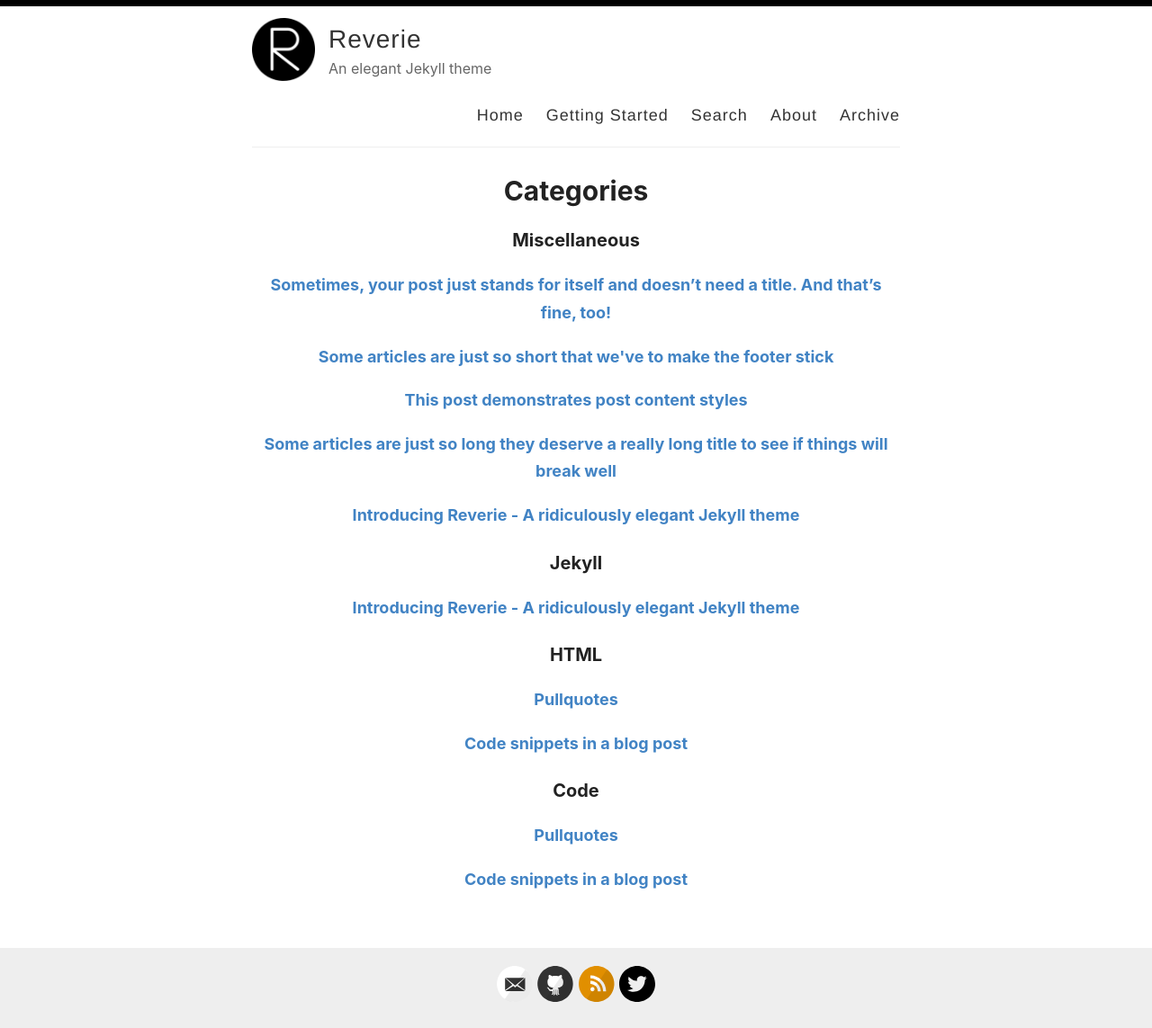
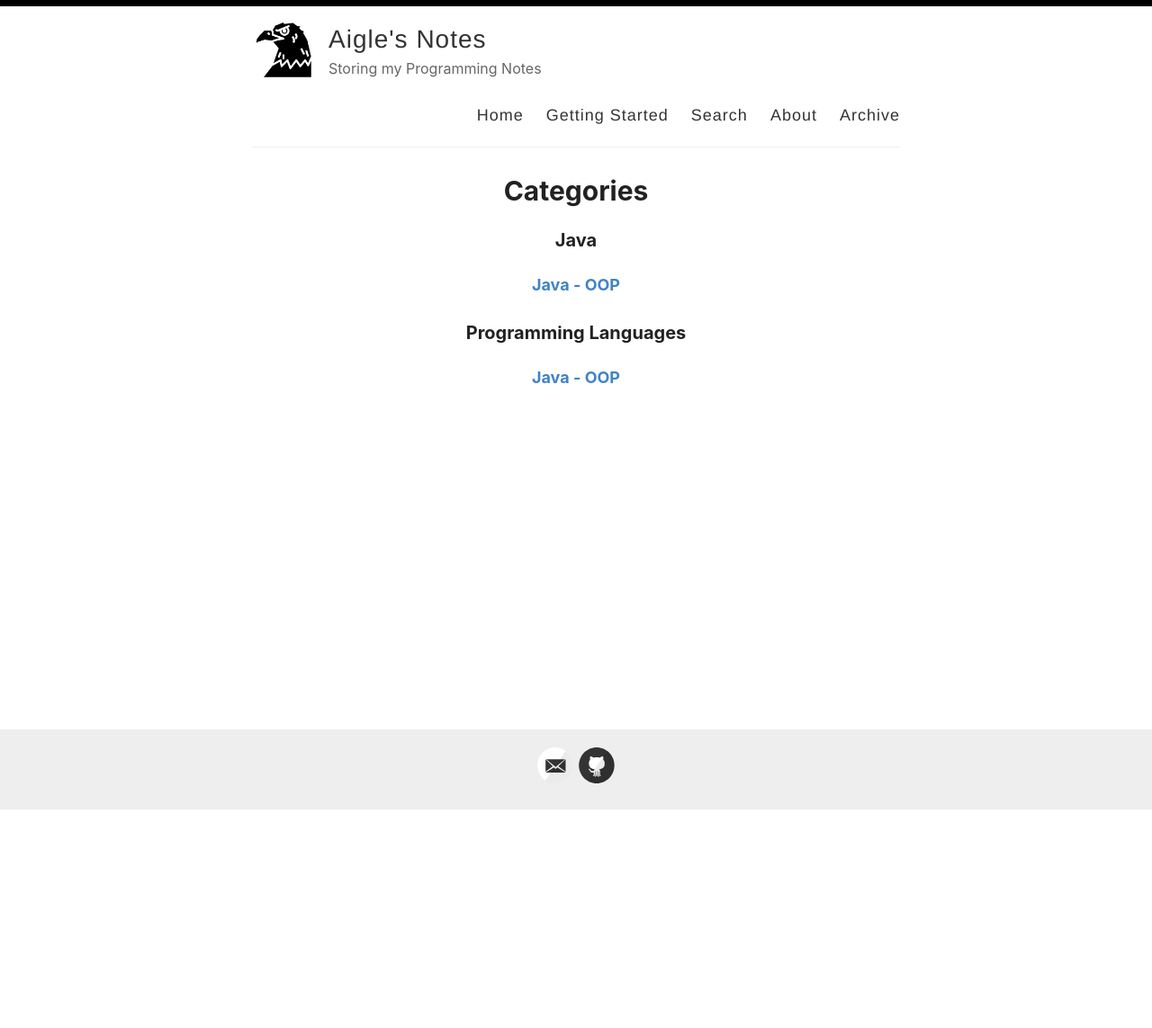
Before and after one commit to aigle-levant/notes-page, a Jekyll site: the page built from _pages/categories.md, in a window 1280 px wide. Shown: the whole page at 90% size. Built offline with Jekyll 4.4.1, drawn with Linux system fonts in a browser that asks for light colours; after the commit the page ends 901 px from its top, so only the background shows below that; some of the changed lines change nothing that is shown.

Commit message:
added posts

````diff
--- a/_config.yml
+++ b/_config.yml
@@ -3,16 +3,16 @@
 #
 
 # Name of your site (displayed in the header)
-name: Reverie
+name: Aigle's Notes
 
 # Name of the author
-author: Amit Merchant
+author: aigle-levant
 
 # Short bio or description (displayed in the header)
-description: An elegant Jekyll theme
+description: Storing my Programming Notes
 
 # URL of your avatar or profile pic (you could use your GitHub profile pic)
-avatar: /images/reverie.png
+avatar: /images/eagle.png
 
 #
 # Flags below are optional
@@ -20,42 +20,28 @@ avatar: /images/reverie.png
 
 # Includes an icon in the footer for each username you enter
 footer-links:
-  dribbble:
-  email: amit.d.merchant@gmail.com
-  facebook:
-  flickr:
-  github: amitmerchant1990/reverie
-  instagram:
+  email: aiglelevant@gmail.com
+  github: aigle-levant/notes-page
   linkedin:
-  pinterest:
-  rss: rss
-  twitter: amit_merchant
-  stackoverflow:
-  youtube: # channel/<your_long_string> or user/<user-name>
-  googleplus: # anything in your profile username that comes after plus.google.com/
-  playconsole:
-  mastodon: # <your-mastodon-instance>/@<your-user-name> eg. fosstodon.org/@username
 
 # Enter your Disqus shortname (not your username) to enable commenting on posts
 # You can find your shortname on the Settings page of your Disqus account
 disqus:
 
-# Enter your Google Analytics web tracking code (e.g. UA-2110908-2) to activate tracking
-google_analytics: UA-43339302-11
 
 # For newer "GA4" analytics, use the following instead of the "UA" entry above
 #google_analytics_ga4: G-GABC1DEFG
 
 # Your website URL (e.g. http://amitmerchant1990.github.io or http://www.amitmerchant.com)
 # Used for Sitemap.xml and your RSS feed
-url: http://www.amitmerchant.com/reverie
-enforce_ssl: https://www.amitmerchant.com/reverie
+url:
+enforce_ssl:
 
 # If you're hosting your site at a Project repository on GitHub pages
 # (http://yourusername.github.io/repository-name)
 # and NOT your User repository (http://yourusername.github.io)
 # then add in the baseurl here, like this: "/repository-name"
-baseurl: "/reverie"
+baseurl:
 
 #
 # !! You don't need to change any of the configuration flags below !!
--- a/_posts/2019-02-13-introducing-reverie-jekyll-theme.md
+++ /dev/null
@@ -1,85 +0,0 @@
----
-layout: post
-title: Introducing Reverie - A ridiculously elegant Jekyll theme
-categories: [Miscellaneous, Jekyll]
----
-
-[Reverie](https://github.com/amitmerchant1990/reverie) is a [Jekyll](https://jekyllrb.com/)-powered theme which is simple and opinionated. It's actually a fork of [jekyll-now](https://github.com/barryclark/jekyll-now) with some additional features and personal touches which I've implemented to suit my needs for my blog.
-
-This is a plug-and-play Jekyll theme which you can use on GitHub Pages without even setting up a local environment.
-
-![](/images/reverie-demo.png)
-
-## Features overview
-
-- Command-line free fork-first workflow, using GitHub.com to create, customize and post to your blog
-- Fully responsive and mobile optimized base theme
-- Sass/Coffeescript support using Jekyll 2.0
-- Free hosting on your GitHub Pages user site
-- All the SEO goodies comes in-built
-- Markdown blogging
-- Syntax highlighting using Pygments
-    - [Dracula syntax theme](https://draculatheme.com/) included
-- Disqus commenting
-- Google Analytics integration
-- Fuzzy search across blog posts
-- Pagination of posts works out-of-the-box.
-- Categorize posts out-of-the box
-- RSS Feed
-- In-built sitemap
-
-<div style="text-align: center;">
- <script async type="text/javascript" src="//cdn.carbonads.com/carbon.js?serve=CE7D6KJY&placement=wwwamitmerchantcom" id="_carbonads_js"></script>
-</div>
-
-## Using Reverie on GitHub Pages
-
-### Step 1) Fork Reverie to your User Repository
-
-Fork [this repository](https://github.com/amitmerchant1990/reverie), then rename the repository to `yourgithubusername.github.io`.
-
-Alternatively, you can use [Use this template](https://github.com/amitmerchant1990/reverie/generate) button if you want to create a repository with a clean commit history which will use Reverie as a template.
-
-Your Jekyll blog will often be viewable immediately at <https://yourgithubusername.github.io> (if it's not, you can often force it to build by completing step 2)
-
-### Step 2) Customize and view your site
-
-Enter your site name, description, avatar and many other options by editing the `_config.yml` file. You can easily turn on Google Analytics tracking, Disqus commenting and social icons here.
-
-Making a change to `_config.yml` (or any file in your repository) will force GitHub Pages to rebuild your site with jekyll. Your rebuilt site will be viewable a few seconds later at <https://yourgithubusername.github.io> - if not, give it ten minutes as GitHub suggests and it'll appear soon.
-
-### Step 3) Publish your first blog post
-
-Create a new file called `/_posts/2019-2-13-Hello-World.md` to publish your first blog post. That's all you need to do to publish your first blog post! This [Markdown Cheatsheet](https://github.com/adam-p/markdown-here/wiki/Markdown-Cheatsheet) might come in handy while writing the posts.
-
-> You can add additional posts in the browser on GitHub.com too! Just hit the <kbd>Create new file</kbd> button in `/_posts/` to create new content. Just make sure to include the [front-matter](http://jekyllrb.com/docs/frontmatter/) block at the top of each new blog post and make sure the post's filename is in this format: year-month-day-title.md
-
-## Using Categories in Reverie
-
-You can categorize your content based on `categories` in Reverie. For this, you just need to add `categories` in front matter like below:
-
-For adding single category:
-
-```md
-categories: JavaScript
-```
-
-For adding multiple categories:
-
-```md
-categories: [PHP, Laravel]
-```
-
-The contegorized content can be shown over this URL: <https://yourgithubusername.github.io/categories/>
-
-## RSS
-
-The generated [RSS feed](https://en.wikipedia.org/wiki/RSS) of your blog can be found at <https://yourgithubusername.github.io/feed>. You can see the example RSS feed over [here](https://www.amitmerchant.com/reverie/feed).
-
-## Sitemap
-
-The generated sitemap of your blog can be found at <https://yourgithubusername.github.io/sitemap>. You can see the example sitemap feed over [here](https://www.amitmerchant.com/reverie/sitemap).
-
-## License
-
-MIT
--- a/_posts/2019-08-08-no-title-posts.md
+++ /dev/null
@@ -1,6 +0,0 @@
----
-layout: post
-title: ""
-categories: Miscellaneous
----
-Sometimes, your post just stands for itself and doesn't need a title. And that's fine, too!
--- a/_posts/2019-12-11-pullquotes.md
+++ /dev/null
@@ -1,14 +0,0 @@
----
-layout: post
-title:  Pullquotes
-categories: [HTML,Code]
-excerpt: In graphic design, a pull quote (also known as a lift-out pull quote) is a key phrase, quotation, or excerpt that has been pulled from an article and used as a page layout graphic element, serving to entice readers into the article or to highlight a key topic.
----
-
-In graphic design, a pull quote (also known as a lift-out pull quote) is a key phrase, quotation, or excerpt that has been pulled from an article and used as a page layout graphic element, serving to entice readers into the article or to highlight a key topic. {% include pullquote.html quote="It is typically placed in a larger or distinctive typeface and on the same page." %} Pull quotes are often used in magazine and newspaper articles, annual reports, and brochures, as well as on the web. They can add visual interest to text-heavy pages with few images or illustrations.
-
-Placement of a pull quote on a page may be defined in a publication's or website's style guide. Such a typographic device may or may not be aligned with a column on the page. Some designers, for example, choose not to align the quote. In that case, the quotation cuts into two or more columns, as in the example shown. Because the pull quote invites the reader to read about the highlighted material, the pull quote should appear before the text it cites and, generally, fairly close to it.
-
-Pull quotes need not be a verbatim copy of the text being quoted; depending on a publication's house style, pull quotes may be abbreviated for space or paraphrased for clarity, with or without indication.
-
-A disadvantage of pull quotes as a design element is that they can disrupt the reading process of readers invested in reading the text sequentially by drawing attention to ghost fragments out of context. At the other extreme, when pull quotes are used to break up what would otherwise be a formless wall of text, pull quote can serve as visual landmarks to help the reader maintain a sense of sequence and place.
--- a/_posts/2019-7-27-super-long-article.md
+++ /dev/null
@@ -1,11 +0,0 @@
----
-layout: post
-title: Some articles are just so long they deserve a really long title to see if things will break well
-categories: Miscellaneous
----
-
-Lorem ipsum dolor sit amet, consectetur adipiscing elit. Fusce bibendum neque eget nunc mattis eu sollicitudin enim tincidunt. Vestibulum lacus tortor, ultricies id dignissim ac, bibendum in velit. Proin convallis mi ac felis pharetra aliquam. Curabitur dignissim accumsan rutrum. In arcu magna, aliquet vel pretium et, molestie et arcu. Mauris lobortis nulla et felis ullamcorper bibendum. Phasellus et hendrerit mauris. Proin eget nibh a massa vestibulum pretium. Suspendisse eu nisl a ante aliquet bibendum quis a nunc. Praesent varius interdum vehicula. Aenean risus libero, placerat at vestibulum eget, ultricies eu enim. Praesent nulla tortor, malesuada adipiscing adipiscing sollicitudin, adipiscing eget est.
-
-Lorem ipsum dolor sit amet, consectetur adipiscing elit. Fusce bibendum neque eget nunc mattis eu sollicitudin enim tincidunt. Vestibulum lacus tortor, ultricies id dignissim ac, bibendum in velit. Proin convallis mi ac felis pharetra aliquam. Curabitur dignissim accumsan rutrum. In arcu magna, aliquet vel pretium et, molestie et arcu. Mauris lobortis nulla et felis ullamcorper bibendum. Phasellus et hendrerit mauris. Proin eget nibh a massa vestibulum pretium. Suspendisse eu nisl a ante aliquet bibendum quis a nunc. Praesent varius interdum vehicula. Aenean risus libero, placerat at vestibulum eget, ultricies eu enim. Praesent nulla tortor, malesuada adipiscing adipiscing sollicitudin, adipiscing eget est.
-
-Lorem ipsum dolor sit amet, consectetur adipiscing elit. Fusce bibendum neque eget nunc mattis eu sollicitudin enim tincidunt. Vestibulum lacus tortor, ultricies id dignissim ac, bibendum in velit. Proin convallis mi ac felis pharetra aliquam. Curabitur dignissim accumsan rutrum. In arcu magna, aliquet vel pretium et, molestie et arcu. Mauris lobortis nulla et felis ullamcorper bibendum. Phasellus et hendrerit mauris. Proin eget nibh a massa vestibulum pretium. Suspendisse eu nisl a ante aliquet bibendum quis a nunc. Praesent varius interdum vehicula. Aenean risus libero, placerat at vestibulum eget, ultricies eu enim. Praesent nulla tortor, malesuada adipiscing adipiscing sollicitudin, adipiscing eget est.
--- a/_posts/2019-7-27-this-post-demonstrates-post-content-styles.md
+++ /dev/null
@@ -1,95 +0,0 @@
----
-layout: post
-title: This post demonstrates post content styles
-categories: Miscellaneous
----
-
-Lorem ipsum dolor sit amet, consectetur adipiscing elit. Fusce bibendum neque eget nunc mattis eu sollicitudin enim tincidunt. Vestibulum lacus tortor, ultricies id dignissim ac, bibendum in velit. Praesent varius interdum vehicula. Aenean risus libero, placerat at vestibulum eget, ultricies eu enim. Praesent nulla tortor, malesuada adipiscing adipiscing sollicitudin, adipiscing eget est.
-
-## Some great heading (h2)
-
-Proin convallis mi ac felis pharetra aliquam. Curabitur dignissim accumsan rutrum. In arcu magna, aliquet vel pretium et, molestie et arcu.
-
-Mauris lobortis nulla et felis ullamcorper bibendum. Phasellus et hendrerit mauris. Proin eget nibh a massa vestibulum pretium. Suspendisse eu nisl a ante aliquet bibendum quis a nunc. Praesent varius interdum vehicula. Aenean risus libero, placerat at vestibulum eget, ultricies eu enim. Praesent nulla tortor, malesuada adipiscing adipiscing sollicitudin, adipiscing eget est.
-
-## Another great heading (h2)
-
-Lorem ipsum dolor sit amet, consectetur adipiscing elit. Fusce bibendum neque eget nunc mattis eu sollicitudin enim tincidunt. Vestibulum lacus tortor, ultricies id dignissim ac, bibendum in velit.
-
-### Some great subheading (h3)
-
-Proin convallis mi ac felis pharetra aliquam. Curabitur dignissim accumsan rutrum. In arcu magna, aliquet vel pretium et, molestie et arcu. Mauris lobortis nulla et felis ullamcorper bibendum.
-
-Phasellus et hendrerit mauris. Proin eget nibh a massa vestibulum pretium. Suspendisse eu nisl a ante aliquet bibendum quis a nunc.
-
-### Some great subheading (h3)
-
-Praesent varius interdum vehicula. Aenean risus libero, placerat at vestibulum eget, ultricies eu enim. Praesent nulla tortor, malesuada adipiscing adipiscing sollicitudin, adipiscing eget est.
-
-> This quote will change your life. It will reveal the secrets of the universe, and all the wonders of humanity. Don't misuse it.
-
-Lorem ipsum dolor sit amet, consectetur adipiscing elit. Fusce bibendum neque eget nunc mattis eu sollicitudin enim tincidunt.
-
-### Some great subheading (h3)
-
-Vestibulum lacus tortor, ultricies id dignissim ac, bibendum in velit. Proin convallis mi ac felis pharetra aliquam. Curabitur dignissim accumsan rutrum.
-
-```html
-<html>
-  <head>
-  </head>
-  <body>
-    <p>Hello, World!</p>
-  </body>
-</html>
-```
-
-
-In arcu magna, aliquet vel pretium et, molestie et arcu. Mauris lobortis nulla et felis ullamcorper bibendum. Phasellus et hendrerit mauris.
-
-#### You might want a sub-subheading (h4)
-
-In arcu magna, aliquet vel pretium et, molestie et arcu. Mauris lobortis nulla et felis ullamcorper bibendum. Phasellus et hendrerit mauris.
-
-In arcu magna, aliquet vel pretium et, molestie et arcu. Mauris lobortis nulla et felis ullamcorper bibendum. Phasellus et hendrerit mauris.
-
-#### But it's probably overkill (h4)
-
-In arcu magna, aliquet vel pretium et, molestie et arcu. Mauris lobortis nulla et felis ullamcorper bibendum. Phasellus et hendrerit mauris.
-
-### Oh hai, an unordered list!!
-
-In arcu magna, aliquet vel pretium et, molestie et arcu. Mauris lobortis nulla et felis ullamcorper bibendum. Phasellus et hendrerit mauris.
-
-- First item, yo
-- Second item, dawg
-- Third item, what what?!
-- Fourth item, fo sheezy my neezy
-
-### Oh hai, an ordered list!!
-
-In arcu magna, aliquet vel pretium et, molestie et arcu. Mauris lobortis nulla et felis ullamcorper bibendum. Phasellus et hendrerit mauris.
-
-1. First item, yo
-2. Second item, dawg
-3. Third item, what what?!
-4. Fourth item, fo sheezy my neezy
-
-
-
-## Headings are cool! (h2)
-
-Proin eget nibh a massa vestibulum pretium. Suspendisse eu nisl a ante aliquet bibendum quis a nunc. Praesent varius interdum vehicula. Aenean risus libero, placerat at vestibulum eget, ultricies eu enim. Praesent nulla tortor, malesuada adipiscing adipiscing sollicitudin, adipiscing eget est.
-
-Praesent nulla tortor, malesuada adipiscing adipiscing sollicitudin, adipiscing eget est.
-
-Proin eget nibh a massa vestibulum pretium. Suspendisse eu nisl a ante aliquet bibendum quis a nunc.
-
-### Tables
-
-|Title 1               | Title 2               | Title 3               | Title 4              |
-|--------------------- | --------------------- | --------------------- | ---------------------|
-|lorem                 | lorem ipsum           | lorem ipsum dolor     | lorem ipsum dolor sit|
-|lorem ipsum dolor sit | lorem ipsum dolor sit | lorem ipsum dolor sit | lorem ipsum dolor sit|
-|lorem ipsum dolor sit | lorem ipsum dolor sit | lorem ipsum dolor sit | lorem ipsum dolor sit|
-|lorem ipsum dolor sit | lorem ipsum dolor sit | lorem ipsum dolor sit | lorem ipsum dolor sit|
--- a/_posts/2019-7-28-super-short-article.md
+++ /dev/null
@@ -1,7 +0,0 @@
----
-layout: post
-title: Some articles are just so short that we've to make the footer stick
-categories: Miscellaneous
----
-
-Lorem ipsum dolor sit amet, consectetur adipisicing elit, sed do eiusmod tempor incididunt ut labore et dolore magna aliqua. Ut enim ad minim veniam, quis nostrud exercitation ullamco laboris nisi ut aliquip ex ea commodo consequat. Duis aute irure dolor in reprehenderit in voluptate velit esse cillum dolore eu fugiat nulla pariatur. Excepteur sint occaecat cupidatat non proident, sunt in culpa qui officia deserunt mollit anim id est laborum.
--- a/_posts/2019-8-12-code-snippets.md
+++ /dev/null
@@ -1,42 +0,0 @@
----
-layout: post
-title:  Code snippets in a blog post
-categories: [HTML,Code]
----
-
-This post demonstrate the use of code snippets in the theme. The code snippets are powered by [Pygments](http://pygments.org/) and the code theme that is been used in Reverie is called [Dracula](https://draculatheme.com/).
-
-This is a raw snippet:
-
-```
-hello world
-123
-This is a text snippet
-```
-
-This is a PHP snippet:
-
-```php
-<?php
-    echo 'Hello, World!';
-?>
-```
-
-This is a JavaScript snippet:
-
-```js
-const add = (a, b) => a + b
-const minus = (a, b) => a - b
-
-console.log(add(100,200))  // 300
-console.log(minus(100,200))  // -100
-```
-
-This is a Python snippet:
-
-```python
-def say_hello():
-    print("hello world!")
-
-say_hello()   // "hello world!"
-```
--- /dev/null
+++ b/_posts/2024-07-02-java-oop.md
@@ -0,0 +1,284 @@
+---
+layout: post
+title: Java - OOP
+categories: [Java, Programming Languages]
+---
+
+In Java, classes are a **public** entity. They are usually declared in a separate file from the main program.
+
+```java
+public class coffee
+{
+    private String name;
+    private double price;
+}
+```
+
+> Every class we create [even the ready-made ones] inherits the class ``Object``. This is why we can pass an instance of a class as a parameter to a method and why ``toString`` and ``equals`` methods exist.
+
+### Constructor
+
+A constructor is automatically created if it's not defined for a class [however, it will be an empty constructor that does nothing].
+
+In Java, the constructor has the **same name as the class**. Its parameters are the **instance variables** we declared before [if we want, we can change the name in the parameters].
+
+- After that, we pass the parameters to our instance variables, which are referred by ``this.var``.
+
+```java
+public class coffee
+{
+    private String name;
+    private double price;
+
+    public coffee(String name, double price)
+    {
+        this.name = name;
+        this.price = 0;
+    }
+}
+```
+
+We then create objects in our main program using the command `new`. The arguments passed here will be assigned to the instance variables of the objects [thus, defining its state].
+
+```java
+public class Main
+{
+    public static void Main(String[] args)
+    {
+    coffee espresso = new coffee("espresso", 35);
+    }
+}
+```
+
+#### Constructor overloading
+
+It is the technique of having two or more constructors in the same class. We can use them to create objects with different parameters.
+
+``` java
+public class coffee
+{
+    private String name;
+    private double price;
+
+    public coffee(String name)
+    {
+    this.name = name;
+    }
+    public coffee(String name, double price)
+    {
+    this.name = name;
+    this.price = 0;
+    }
+}
+```
+
+We cannot have two constructors with the exact same parameters or with same structure
+In this case, we can't have 2 constructors with the same String and int parameters, even if they were different variables.
+
+``` java
+//assume class coffee is created with instance variables -> name, price, quality
+public coffee(String name, int price)
+{
+    this.name = name;
+    this.price = price;
+}
+
+//we can't do this
+public coffee(String name, int quality)
+{
+    this.name = name;
+    this.quality = quality;
+}
+```
+
+#### Calling constructors
+
+A constructor can be called from another constructor using ``this`` prefix. We use it to follow the principle of ``Don't Repeat Yourself``.
+
+```java
+//assume class coffee is created with instance variables -> name, price, quality
+public coffee(String name, int price, int quality)
+{
+ this.name = name;
+ this.price = price;
+ this.quality = quality;
+}
+public coffee(String name, int price)
+{
+ this(name, price, 0);
+}
+```
+
+### Public and private entities
+
+A **public entity** is visible to the outside world. We can access and modify it.
+
+Whereas a **private entity** is hidden and forces the users of the class to access it through specified means only. Usually we hide the instance variables of a class.
+
+- This is possible thanks to the concept of encapsulation.
+
+#### Static
+
+**Static** is a modifier that indicates that the method doesn't belong to an object [we don't need an object to access it] and can't be used to access variables that belong to objects.
+
+We use this modifier if the method is receiving the variables as parameters [case in point - main method].
+
+## Strings and objects
+
+We use the method ``toString()`` to return a string representation of our object.
+
+```java
+public class coffee
+{
+ //program
+ public String toString()
+ {
+  //return statement
+ }
+}
+```
+
+This, we can call in our main function by the print statement. When we do so, Java parses the statement as below, thanks to abstraction.
+
+```java
+System.out.println(espresso);
+
+//becomes
+System.out.println(espresso.toString());
+```
+
+### Equality between objects
+
+To check if two objects are equal [i.e. having the same content], we have to create a method that does that - receiving an object as parameter. We check if the variables are the same and in place and if the object is an instance of our class.
+
+Then we convert the passed object into our class and then compare each object variable [belonging to our object] with it.
+
+> This is the order of checking between 2 objects :
+
+> - Addresses
+> - Types
+> - Value of object variables
+
+Let's say an object variable is a String. We use the String `equals()` method to compare them.
+
+```java
+public boolean equals(Object compareOrder)
+{
+ //variables in same position
+ if (this == compareOrder)
+ {
+  return true;
+ }
+ //if object type is not same
+ if (!(compareOrder instanceof coffee))
+ {
+  return false;
+ }
+ //converting object into coffee type
+ coffee checkOrderIsCorrect = (coffee) compareOrder;
+ //comparing object variables
+ if (this.brand.equals(checkOrderIsCorrect.brand)
+ && this.price.equals(checkOrderIsCorrect.price))
+ {
+  return true;
+ }
+ return false;
+}
+```
+
+## Storing in a list
+
+We create an ``ArrayList`` object with its type being the class name [since object's type is its class].
+
+```java
+ArrayList <coffee> menu = new ArrayList<>();
+```
+
+Now we proceed to add objects in 3 ways :
+
+```java
+//indirectly
+coffee espresso = new coffee("Espresso", 20.00);
+menu.add(espresso); //directly
+
+//directly
+menu.add(new coffee("Espresso", 20.00));
+
+//user-input [assume scanner is imported]
+System.out.println("Coffee name: ");
+String name = scanner.nextLine();
+System.out.println("Coffee price: ");
+double price = scanner.nextDouble();
+menu.add(new coffee(name, price));
+```
+
+We use a for-each loop to print the list.
+
+```java
+for (coffee item:menu)
+{
+ System.out.println(item);
+}
+```
+
+### Checking equality in lists with objects
+
+The ``contains`` method uses the ``equals`` method [which we define for objects] for comparison. Let's assume we have an ``equals`` method in our class ``coffee`` that compares order with our menu to see if we got it right.
+
+```java
+//assume class coffee and everything else is defined
+public boolean equals(Object comparingOrder)
+{
+ if (this==comparingOrder)
+ {
+  return true;
+ }
+ coffee compare = (coffee) comparingOrder
+ if (this.brand.equals(compare.brand) &&
+ this.price==compare.price &&
+ this.customerName.equals(compare.customerName))
+ {
+  return true;
+ }
+ return false;
+}
+```
+
+Now we use it to compare with a list of orders :
+
+```java
+ArrayList <coffee> orderList = new ArrayList<>();
+
+```
+
+## Reference variable in OOP
+
+> Refer -> [[Java - Variables#Reference variables|Reference variables]] & [[Java - Methods#Objects|Objects and methods]]
+
+When we call a constructor, we return a reference [info. about the location of object data] to an object.
+
+Consider the following - we have an object ``espresso`` whose ``price`` is set to 25. We create a new object ``java`` and assign the value of ``espresso`` to it [this means its price is also 25!].
+
+We then increase the `price` of ``java`` by 20 [total price is 45]. But when we print ``espresso``, we get the same price as ``java``!
+
+- It is because an object's internal state isn't copied while assigning it as value to a variable.
+
+```java
+coffee espresso = new coffee("espresso", 25);
+coffee java = espresso;
+java.raisePrice(20);
+```
+
+### ``null`` value of a reference variable
+
+An object whose reference variable is `null` [or is not referenced by anything] is called a **garbage variable**. It is taken care of by Java's automatic garbage collector.
+
+- If garbage collection didn't happen, these objects would wastefully take up space until end of program execution.
+
+When we print a variable that references to ``null``, it just says ``null`` [nothing more, nothing less]. But if we try to call a method on that variable, Java throws a ``NullPointerException`` error at us [of course, what can you do with a variable that references to *nothing*?].
+
+```java
+coffee espresso = new coffee("espresso", 35);
+espresso = null;
+espresso.raisePrice(); //throws exception
+```
````
Also changed, not shown: images/eagle.png (added).
